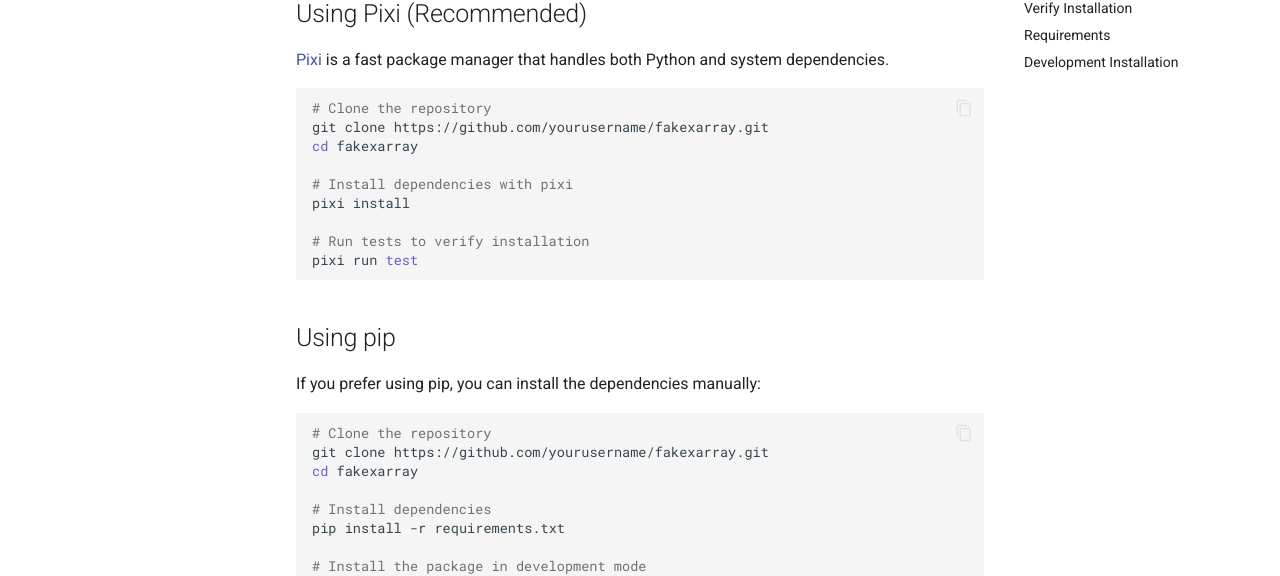
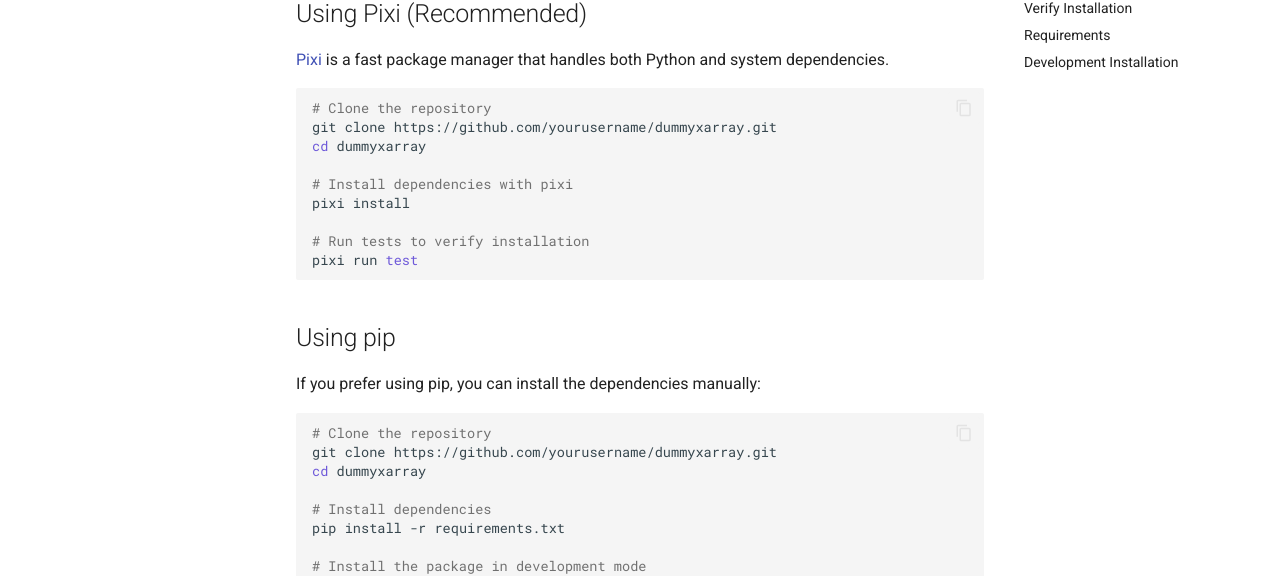
Before and after one commit to siligam/dummyxarray, an MkDocs documentation site: the page built from docs/getting-started/installation.md, in a window 1280 px wide and 900 px high. Shown: the part 232-808 px from the top of the window. Built offline with MkDocs 1.6.1 and Material for MkDocs 9.7.7, drawn with Linux system fonts in a browser that asks for light colours; comment, search, counter and statistics services are not loaded.

Commit message:
Rename project from fakexarray to dummyxarray
Standardized naming to use 'dummyxarray' consistently across
the entire project for better clarity and professionalism.

Rationale:
==========

Problem:
- Repository/directory: fakexarray
- Package name: dummyxarray
- Import name: dummyxarray
→ Inconsistent and confusing!

Why 'dummyxarray' over 'fakexarray':
1. More professional - 'dummy' = placeholder/template (neutral)
   vs 'fake' = counterfeit (negative connotation)
2. Better describes purpose - creates dummy datasets for planning
3. Already in use - package and imports use dummyxarray
4. Common pattern - similar to mock, stub, dummy in testing

Changes Made:
=============

Configuration Files:
- pixi.toml: project name fakexarray → dummyxarray
- setup.py: URLs updated to use dummyxarray

Documentation:
- README.md: CI badge URLs updated
- CONTRIBUTING.md: Clone URLs updated
- docs/getting-started/installation.md: All clone URLs updated

CI/CD:
- .github/workflows/release.yml: Directory name in instructions

All references to 'fakexarray' in user-facing content have been
updated to 'dummyxarray'. Next step is to rename the repository
directory itself.

Testing:
========

✅ All 178 tests passing
✅ Markdown linting passes
✅ No errors or warnings

Note: Repository directory will be renamed separately to maintain
git/jj history properly.

````diff
--- a/docs/getting-started/installation.md
+++ b/docs/getting-started/installation.md
@@ -6,8 +6,8 @@
 
 ```bash
 # Clone the repository
-git clone https://github.com/yourusername/fakexarray.git
-cd fakexarray
+git clone https://github.com/yourusername/dummyxarray.git
+cd dummyxarray
 
 # Install dependencies with pixi
 pixi install
@@ -22,8 +22,8 @@
 
 ```bash
 # Clone the repository
-git clone https://github.com/yourusername/fakexarray.git
-cd fakexarray
+git clone https://github.com/yourusername/dummyxarray.git
+cd dummyxarray
 
 # Install dependencies
 pip install -r requirements.txt
--- a/pixi.toml
+++ b/pixi.toml
@@ -1,5 +1,5 @@
 [project]
-name = "fakexarray"
+name = "dummyxarray"
 version = "0.1.0"
 description = "A lightweight xarray-like object for building dataset metadata specifications"
 channels = ["conda-forge"]
````
Also changed, not shown: CONTRIBUTING.md (+2 -2 lines), README.md (+1 -1 lines), setup.py (+4 -4 lines), 1 other file.
